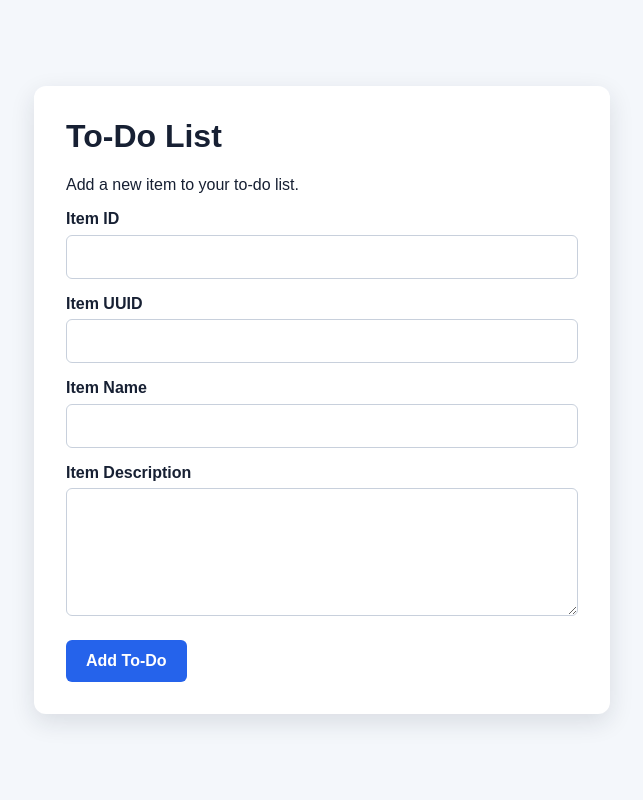
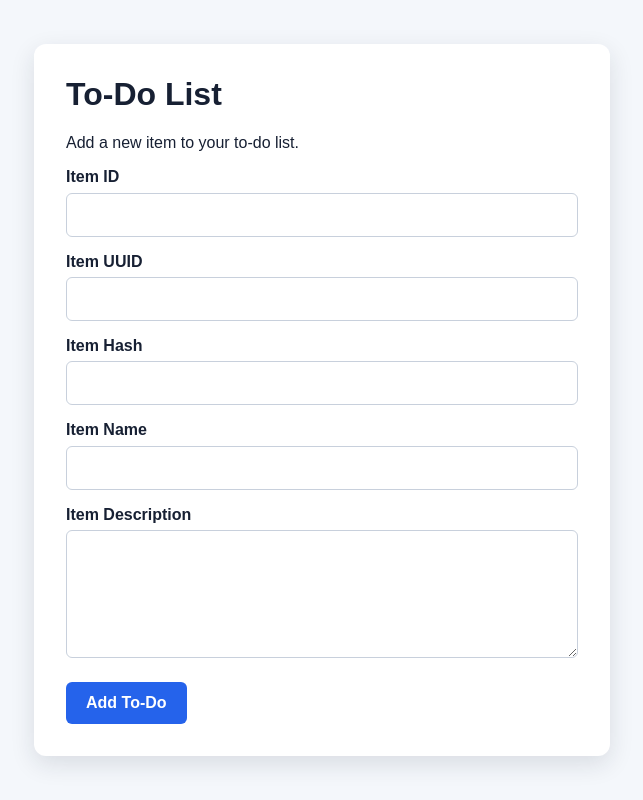
Before and after one commit to Rajjjj06/Git_and_Github, a Flask app: page / in a window 1280 px wide. Shown: the whole page, without its empty margins (318-961 px from the left). Run offline with Flask 3, Linux system fonts and the light colour scheme.

Commit message:
Added item hash

```diff
--- a/templates/index.html
+++ b/templates/index.html
@@ -93,6 +93,9 @@
             <label for="item_uuid">Item UUID</label>
             <input id="item_uuid" name="item_uuid" type="text">
 
+            <label for="item_hash">Item Hash</label>
+            <input id="item_hash" name="item_hash" type="text">
+
             <label for="item_name">Item Name</label>
             <input id="item_name" name="item_name" type="text" required maxlength="200"
                    value="{{ request.form.get('item_name', '') }}">
--- a/templates/todo.html
+++ b/templates/todo.html
@@ -82,6 +82,9 @@
             <label for="item_uuid">Item UUID</label>
             <input id="item_uuid" name="item_uuid" type="text">
 
+            <label for="item_hash">Item Hash</label>
+            <input id="item_hash" name="item_hash" type="text">
+
             <label for="item_name">Item Name</label>
             <input id="item_name" name="item_name" type="text" required maxlength="200">
 
```
